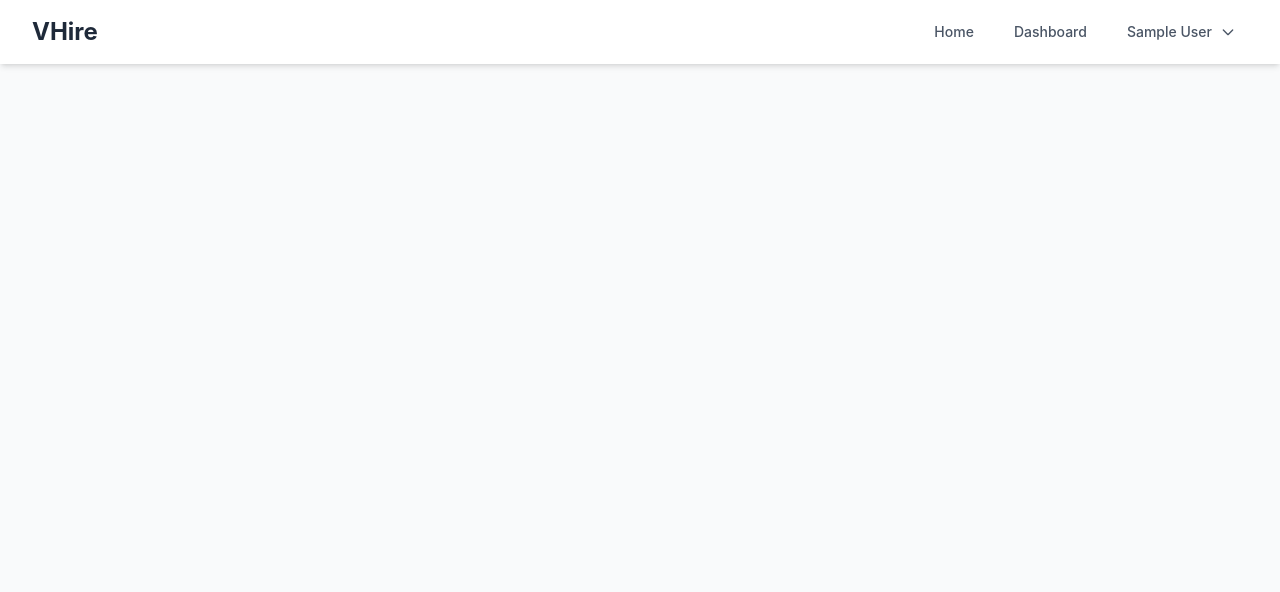
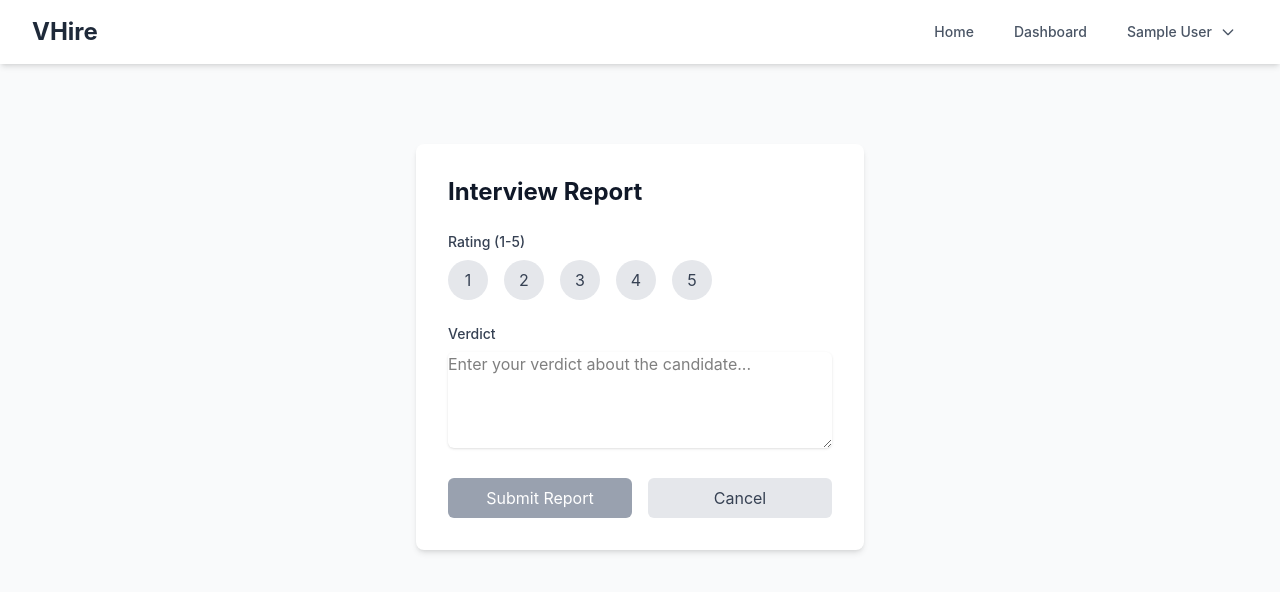
Before and after one commit to anuksha11/VHire, a React (Create React App) app in the folder vhire-it-1/vhire-interview-platform/: page /report in a window 1280 px wide. Shown: the top 592 px of the page. Built offline with nearby package versions, Linux system fonts and the light colour scheme; no server answers; sample sign-in values are in the browser's storage.

Commit message:
added report.tsx

```diff
--- a/vhire-it-1/vhire-interview-platform/src/App.tsx
+++ b/vhire-it-1/vhire-interview-platform/src/App.tsx
@@ -15,6 +15,7 @@ const DashboardInterviewer = lazy(() => import('./components/interviewer/Dashboa
 const Home = lazy(() => import('./components/Home'));
 const RoomPage = lazy(() => import('./components/RoomPage'));
 const Profile = lazy(() => import('./components/Profile'));
+const Report = lazy(()=>import('./components/Report'))
 // const NotFound = lazy(() => import('./components/NotFound')); // Create a NotFound.tsx
 
 const DashboardRouter: React.FC = () => {
@@ -71,6 +72,14 @@ const App: React.FC = () => {
                                         </ProtectedRoute>
                                     }
                                 />
+                                <Route
+                                    path="/report"
+                                    element={
+                                        <ProtectedRoute>
+                                            <Report />
+                                        </ProtectedRoute>
+                                    }
+                                />
                             </Routes>
                         </Suspense>
                     </main>
--- /dev/null
+++ b/vhire-it-1/vhire-interview-platform/src/components/Report.tsx
@@ -0,0 +1,100 @@
+import React, { useState } from 'react';
+import { useNavigate, useLocation } from 'react-router-dom';
+import { db } from "../firebaseConfig";
+import { doc, updateDoc } from "firebase/firestore";
+
+const Report: React.FC = () => {
+  const [rating, setRating] = useState<number>(0);
+  const [verdict, setVerdict] = useState<string>('');
+  const [isSubmitting, setIsSubmitting] = useState(false);
+  const navigate = useNavigate();
+  const location = useLocation();
+  const { roomId } = location.state || {};
+
+  const handleSubmit = async (e: React.FormEvent) => {
+    e.preventDefault();
+    setIsSubmitting(true);
+
+    try {
+      const reportRef = doc(db, "interview_report", roomId);
+      await updateDoc(reportRef, {
+        rating,
+        verdict,
+        status: 'completed',
+        completedAt: new Date().toISOString()
+      });
+
+      navigate('/dashboard');
+    } catch (error) {
+      console.error("Error saving report:", error);
+      alert("Failed to save report. Please try again.");
+    } finally {
+      setIsSubmitting(false);
+    }
+  };
+
+  return (
+    <div className="min-h-screen bg-gray-50 py-12 px-4 sm:px-6 lg:px-8">
+      <div className="max-w-md mx-auto bg-white rounded-lg shadow-md p-8">
+        <h2 className="text-2xl font-bold text-gray-900 mb-6">Interview Report</h2>
+
+        <form onSubmit={handleSubmit} className="space-y-6">
+          <div>
+            <label className="block text-sm font-medium text-gray-700 mb-2">
+              Rating (1-5)
+            </label>
+            <div className="flex gap-4">
+              {[1, 2, 3, 4, 5].map((value) => (
+                <button
+                  key={value}
+                  type="button"
+                  onClick={() => setRating(value)}
+                  className={`w-10 h-10 rounded-full ${
+                    rating === value
+                      ? 'bg-blue-500 text-white'
+                      : 'bg-gray-200 text-gray-700 hover:bg-gray-300'
+                  } flex items-center justify-center transition-colors`}
+                >
+                  {value}
+                </button>
+              ))}
+            </div>
+          </div>
+
+          <div>
+            <label className="block text-sm font-medium text-gray-700 mb-2">
+              Verdict
+            </label>
+            <textarea
+              value={verdict}
+              onChange={(e) => setVerdict(e.target.value)}
+              rows={4}
+              className="w-full border-gray-300 rounded-md shadow-sm focus:ring-blue-500 focus:border-blue-500"
+              placeholder="Enter your verdict about the candidate..."
+              required
+            />
+          </div>
+
+          <div className="flex gap-4">
+            <button
+              type="submit"
+              disabled={isSubmitting || !rating || !verdict}
+              className="flex-1 bg-blue-500 text-white py-2 px-4 rounded-md hover:bg-blue-600 disabled:bg-gray-400 disabled:cursor-not-allowed transition-colors"
+            >
+              {isSubmitting ? 'Submitting...' : 'Submit Report'}
+            </button>
+            <button
+              type="button"
+              onClick={() => navigate('/')}
+              className="flex-1 bg-gray-200 text-gray-700 py-2 px-4 rounded-md hover:bg-gray-300 transition-colors"
+            >
+              Cancel
+            </button>
+          </div>
+        </form>
+      </div>
+    </div>
+  );
+};
+
+export default Report;
--- a/vhire-it-1/vhire-interview-platform/src/components/RoomPage.tsx
+++ b/vhire-it-1/vhire-interview-platform/src/components/RoomPage.tsx
@@ -10,6 +10,8 @@ import { java } from "@codemirror/lang-java";
 import { javascript } from "@codemirror/lang-javascript";
 import { Extension } from '@codemirror/state';
 import axios from "axios";
+import { db } from "../firebaseConfig";
+import { doc, setDoc } from "firebase/firestore";
 
 const socket = io("http://localhost:5001");
 const languages: {
@@ -59,23 +61,56 @@ const RoomPage: React.FC = () => {
     }, [location.search]);
 
     useEffect(() => {
-        if (!callType || !roomId) return;
+        if (!callType || !roomId ||!user) return;
 
         const appID = 1803852747;
         const serverSecret = "a039bd3defe5b6b9aa0d23d3fcd43438";
         const kitToken = ZegoUIKitPrebuilt.generateKitTokenForTest(appID, serverSecret, roomId, Date.now().toString(), name?.toString() || "");
         const zp = ZegoUIKitPrebuilt.create(kitToken);
         zpRef.current = zp;
+        const storeRoomInfo = async () => {
+            try {
+                await setDoc(doc(db, "interview_report", roomId), {
+                    interviewerEmail: user.email,
+                    timestamp: new Date().toISOString(),
+                    status: 'ongoing'
+                });
+            } catch (error) {
+                console.error("Error storing room info:", error);
+            }
+        };
 
+        if (user.role === 'interviewer') {
+            storeRoomInfo();
+        }
         zp.joinRoom({
             container: videoContainerRef.current,
             scenario: { mode: callType === "one-on-one" ? ZegoUIKitPrebuilt.OneONoneCall : ZegoUIKitPrebuilt.GroupCall },
             maxUsers: callType === "one-on-one" ? 2 : 10,
-            onLeaveRoom: () => navigate("/"),
+            onJoinRoom: ()=>{
+                console.log(user);
+            },
+            onLeaveRoom: () => {
+                if (user?.role === 'interviewer') {
+                    navigate('/report', {
+                        state: {
+                            roomId
+                        }
+                    });
+                } else if (user?.role === 'candidate') {
+                    // Update the document with candidate email when they join
+                    setDoc(doc(db, "interview_report", roomId), {
+                        candidateEmail: user.email
+                    }, { merge: true });
+                    navigate('/dashboard');
+                } else {
+                    navigate('/dashboard');
+                }
+            },
         });
 
-        return () => zp.destroy();
-    }, [callType, roomId, navigate]);
+        // return () => zp.destroy();
+    }, [callType, roomId, navigate, user, name, location.search]);
 
     useEffect(() => {
         console.log("Joining room:", roomId);
--- a/vhire-it-1/vhire-interview-platform/src/firebaseConfig.ts
+++ b/vhire-it-1/vhire-interview-platform/src/firebaseConfig.ts
@@ -2,7 +2,7 @@
 import { initializeApp } from "firebase/app";
 import { getAnalytics } from "firebase/analytics";
 import { getAuth, GoogleAuthProvider } from 'firebase/auth';
-
+import { getFirestore } from "firebase/firestore";
 // TODO: Add SDKs for Firebase products that you want to use
 // https://firebase.google.com/docs/web/setup#available-libraries
 
@@ -22,5 +22,5 @@ const firebaseConfig = {
 const app = initializeApp(firebaseConfig);
    const auth = getAuth(app);
    const provider = new GoogleAuthProvider();
-
-   export { auth, provider };
+const db = getFirestore(app);
+   export { auth, provider,db };
```
Also changed, not shown: 1 other file (tests, documents, lock files or other folders).
